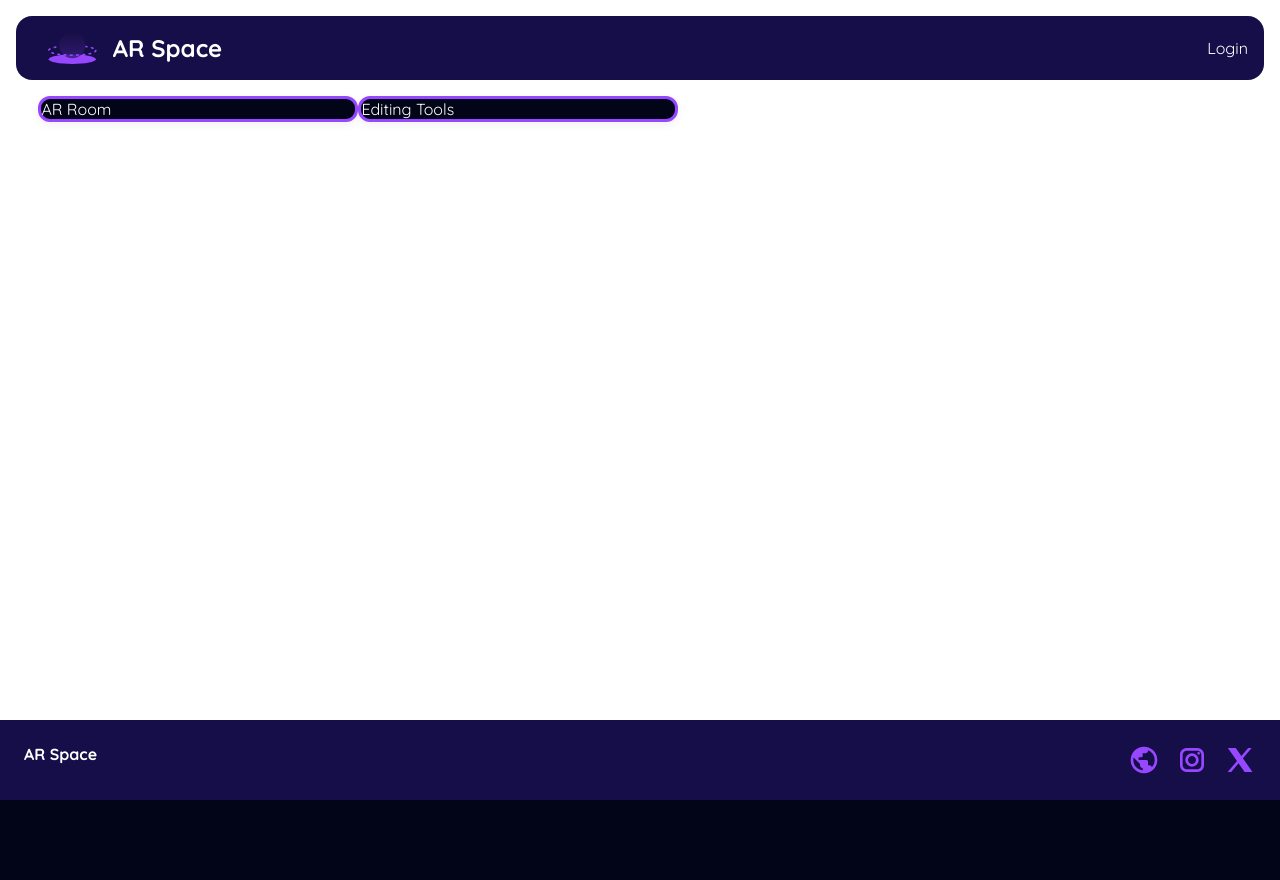
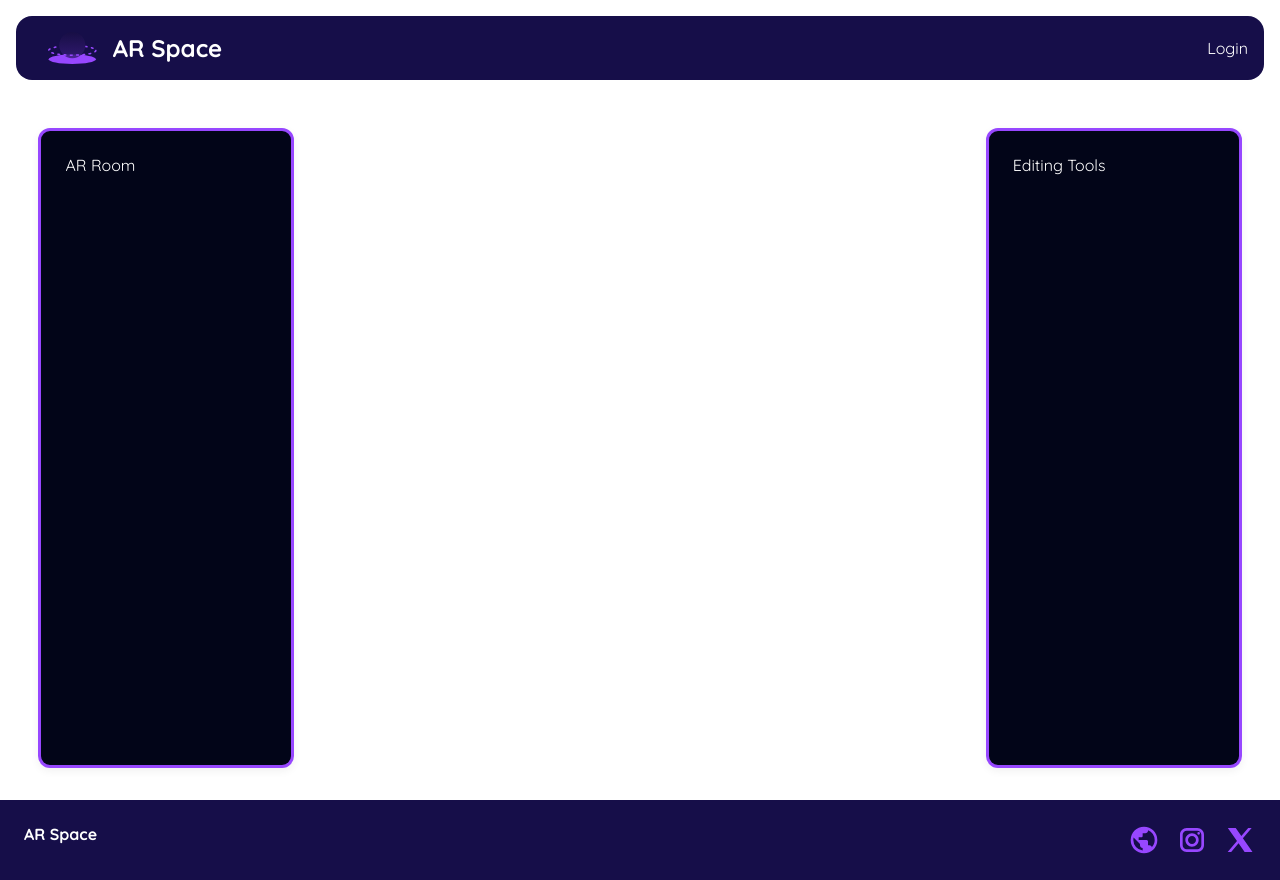
Before and after one commit to aswnss-m/arspace_web, a Next.js app: page /localization/components/EditBar in a window 1280 px wide. Before the commit the page ends 800 px from the top, so only its background shows below. Built offline with nearby package versions, Linux system fonts and the light colour scheme.

Commit message:
3d model adding

```diff
--- a/app/localization/components/EditBar/EditBar.css
+++ b/app/localization/components/EditBar/EditBar.css
@@ -1,6 +1,6 @@
 .editContainer{
     background: white;
-    height: 90vh;
+    min-height: 90vh;
     width: 100vw;
 
     padding-top: 12vh;
@@ -17,13 +17,17 @@
     /* height: max-content; */
     display: flex;
     flex-direction: row;
+    justify-content: space-between;
+    padding-block: 2em;
+
 }
 .editBar{
     border-radius: 0.75rem;
     border: 3px solid #9747FF;
     background: #020518;
     box-shadow: 0px 3px 8px 0px rgba(0, 0, 0, 0.06);
-    height: 100%;
-    width: 20em;
+    height: 80vh;
+    width: 16em;
+    padding: 2%;
 
 }
--- a/app/localization/components/EditBar/EditBar.js
+++ b/app/localization/components/EditBar/EditBar.js
@@ -1,9 +1,24 @@
-import React from "react";
+'use client'
+
+import React , {useEffect} from "react";
 import "./EditBar.css";
 import { dots } from "@/app/svgs/dots";
 import Image from "next/image";
 
 function EditBar() {
+
+  useEffect(() => {
+    const script = document.createElement("script");
+    script.type = "module";
+    script.src =
+      "https://ajax.googleapis.com/ajax/libs/model-viewer/3.3.0/model-viewer.min.js";
+    document.head.appendChild(script);
+
+    return () => {
+      document.head.removeChild(script); // Clean up the script on component unmount
+    };
+  }, []);
+
   return (
     <div className="editContainer">
       {/* <Image src={dots} alt="dots svg" /> */}
@@ -13,6 +28,19 @@ function EditBar() {
           <div className=" editBar ARroom">
             <p>AR Room</p>
           </div>
+
+          <model-viewer
+          alt="Neil Armstrong's Spacesuit from the Smithsonian Digitization Programs Office and National Air and Space Museum"
+          src="shared-assets/models/NeilArmstrong.glb"
+          ar
+          environment-image="shared-assets/environments/moon_1k.hdr"
+          poster="shared-assets/models/NeilArmstrong.webp"
+          shadow-intensity="1"
+          camera-controls
+          touch-action="pan-y"
+        ></model-viewer>
+
+
           <div className="editBar editingTools">
             <p>Editing Tools</p>
           </div>
```
